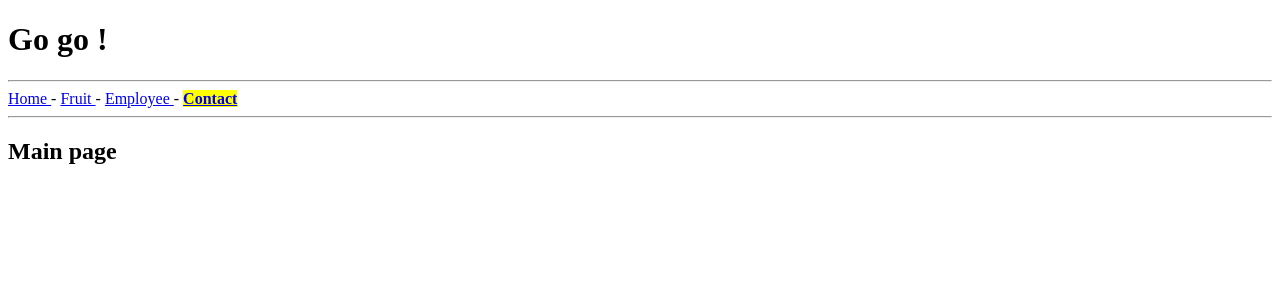
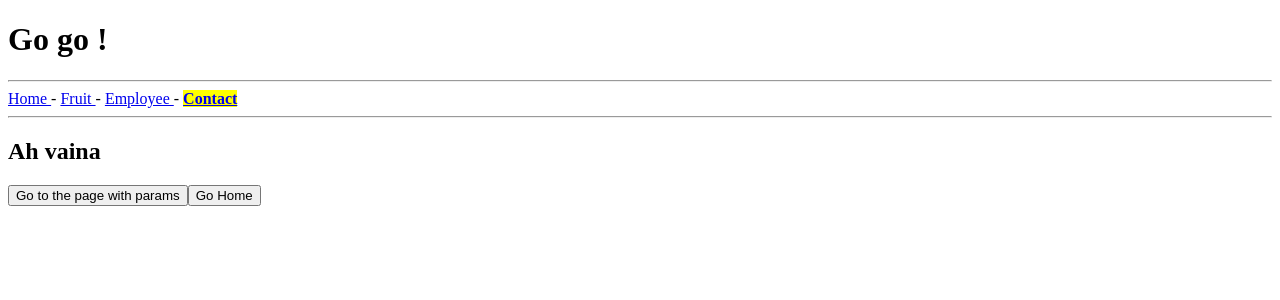
Before and after one commit to vpino/p2-expenses, an Angular app in the folder expenses/: page /contact in a window 1280 px wide. Shown: the top 300 px of the page. Built offline with nearby package versions, Linux system fonts and the light colour scheme.

Commit message:
feat(expenses): Add test with navigate (redirect)

```diff
--- a/expenses/src/app/app.routing.ts
+++ b/expenses/src/app/app.routing.ts
@@ -10,6 +10,7 @@ import { ContactComponent } from './contact/contact.component';
 const appRoutes: Routes = [
 	{path:'', component: HomeComponent},
 	{path:'home', component: HomeComponent},
+	{path:'contact', component:ContactComponent},
 	{path:'contact/:page', component:ContactComponent},
 	{path:'employee', component: EmployeeComponent},
 	{path:'fruit', component:FruitComponent},
--- a/expenses/src/app/contact/contact.component.html
+++ b/expenses/src/app/contact/contact.component.html
@@ -3,3 +3,13 @@
 <div *ngIf="param">
 	Param URL: {{param}}
 </div>
+
+<div *ngIf="!param">
+	<button (click)="redirect()">
+		Go to the page with params
+	 </button>
+
+	 <button (click)="redirectHome()">
+		Go Home
+	 </button>
+</div>
--- a/expenses/src/app/contact/contact.component.ts
+++ b/expenses/src/app/contact/contact.component.ts
@@ -18,13 +18,22 @@ export class ContactComponent {
 
 	ngOnInit(){
 
-		this._route.params.forEach( (params:Params) => {
+		this.title = 'Ah vaina';
+
+		this._route.params.forEach( (params: Params) => {
 
 			this.param = params['page'];
 
 		});
 
+	}
 
+	redirect(){
+		this._router.navigate(['/contact', 'nosabe']);
+	}
+
+	redirectHome(){
+		this._router.navigate(['/home']);
 	}
 
 }
```
